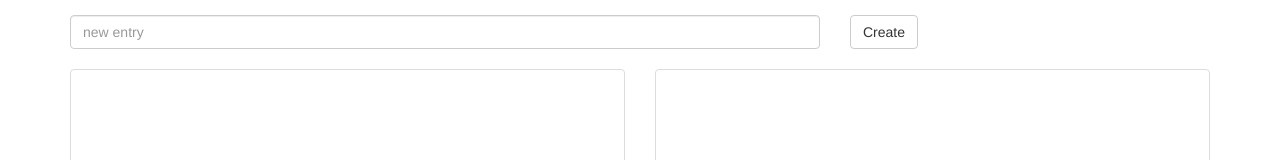
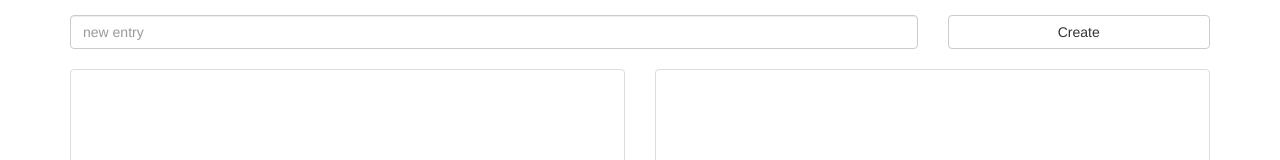
Before and after one commit to vvatikiotis/angular-input-side-by-side-lists, a website: page client/index.html in a window 1280 px wide. Shown: the top 160 px of the page. Drawn offline with nearby package versions, Linux system fonts and the light colour scheme.

Commit message:
submit button size and alignment

```diff
--- a/client/index.html
+++ b/client/index.html
@@ -19,11 +19,11 @@
             <div class="row">
                 <form ng-submit="createEntry()">
                     <div class="form-group">
-                        <div class="col-sm-8">
+                        <div class="col-sm-9">
                             <input type=text ng-model="entry.text" placeholder="new entry" class="form-control">
                         </div>
-                        <div class="col-sm-4">
-                            <button type="submit" class="btn btn-default">Create</button>
+                        <div class="col-sm-3">
+                            <button type="submit" class="btn btn-block btn-default pull-right">Create</button>
                         </div>
                     </div>
                 </form>
```
